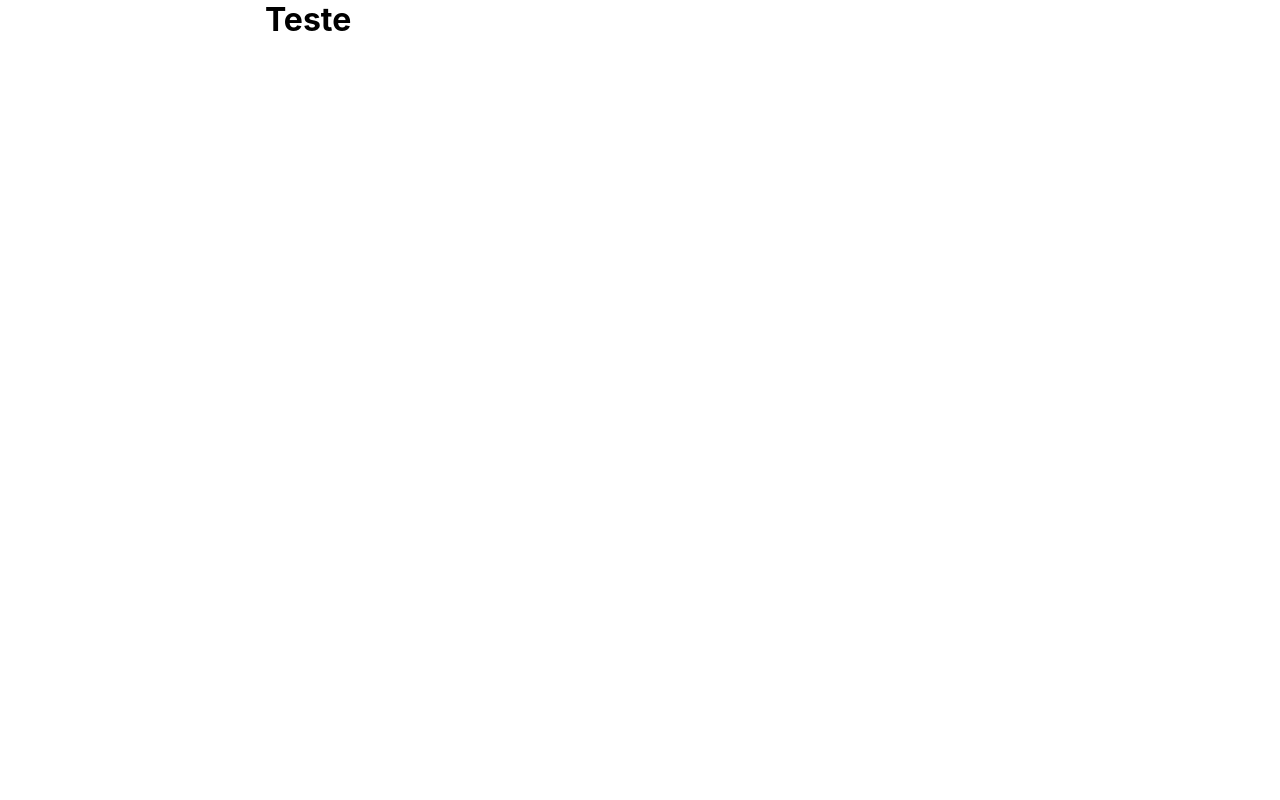
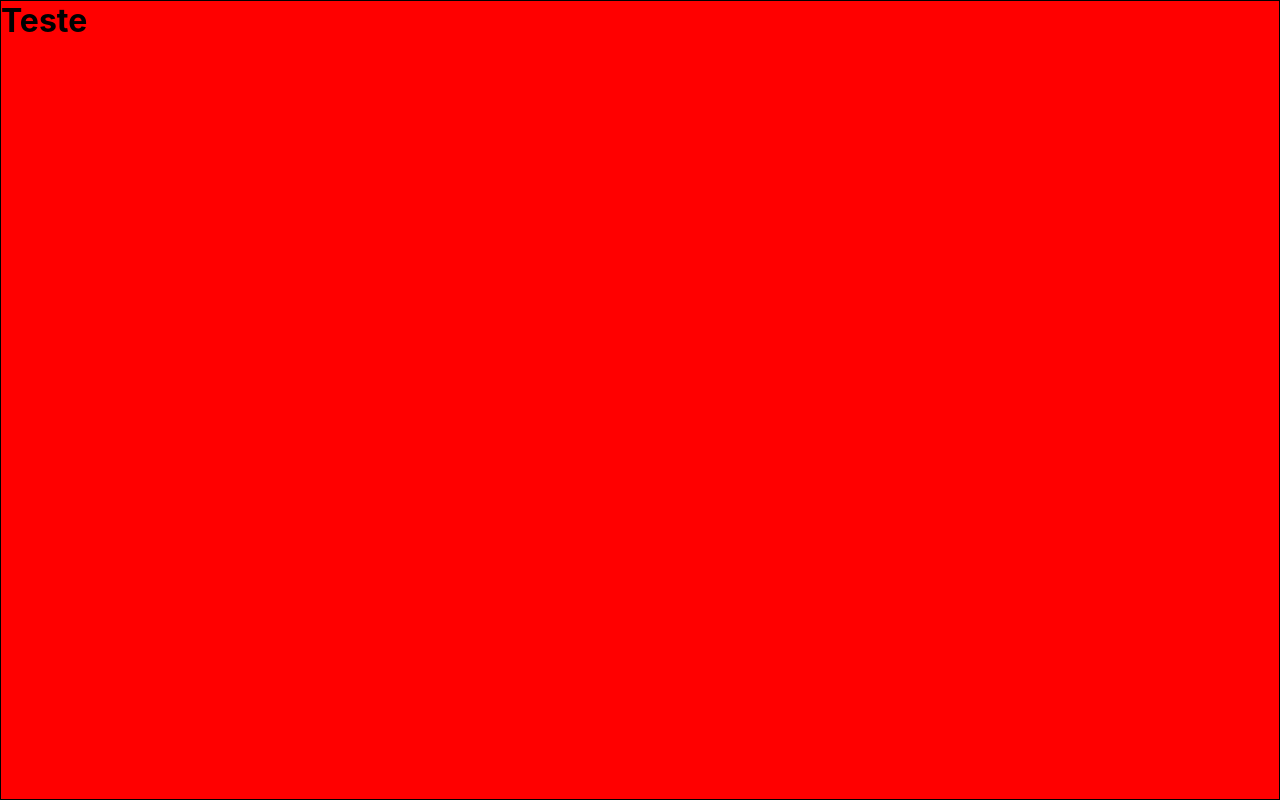
Before and after one commit to felprangel/pomodoro, a Next.js app: page / in a window 1280 px wide. Built offline with nearby package versions, Linux system fonts and the light colour scheme.

Commit message:
utiliza componente do pageLayout

```diff
--- a/src/pages/index.tsx
+++ b/src/pages/index.tsx
@@ -1,9 +1,17 @@
 import PageLayout from "@/components/PageLayout";
+import styled from "styled-components";
 
 export default function Home() {
   return (
-    <PageLayout>
+    <CustomPageLayout>
       <h1>Teste</h1>
-    </PageLayout>
+    </CustomPageLayout>
   );
 }
+
+const CustomPageLayout = styled(PageLayout)`
+  background-color: red;
+  border: 1px solid black;
+  min-height: 100vh;
+  min-width: 100vw;
+`;
```
